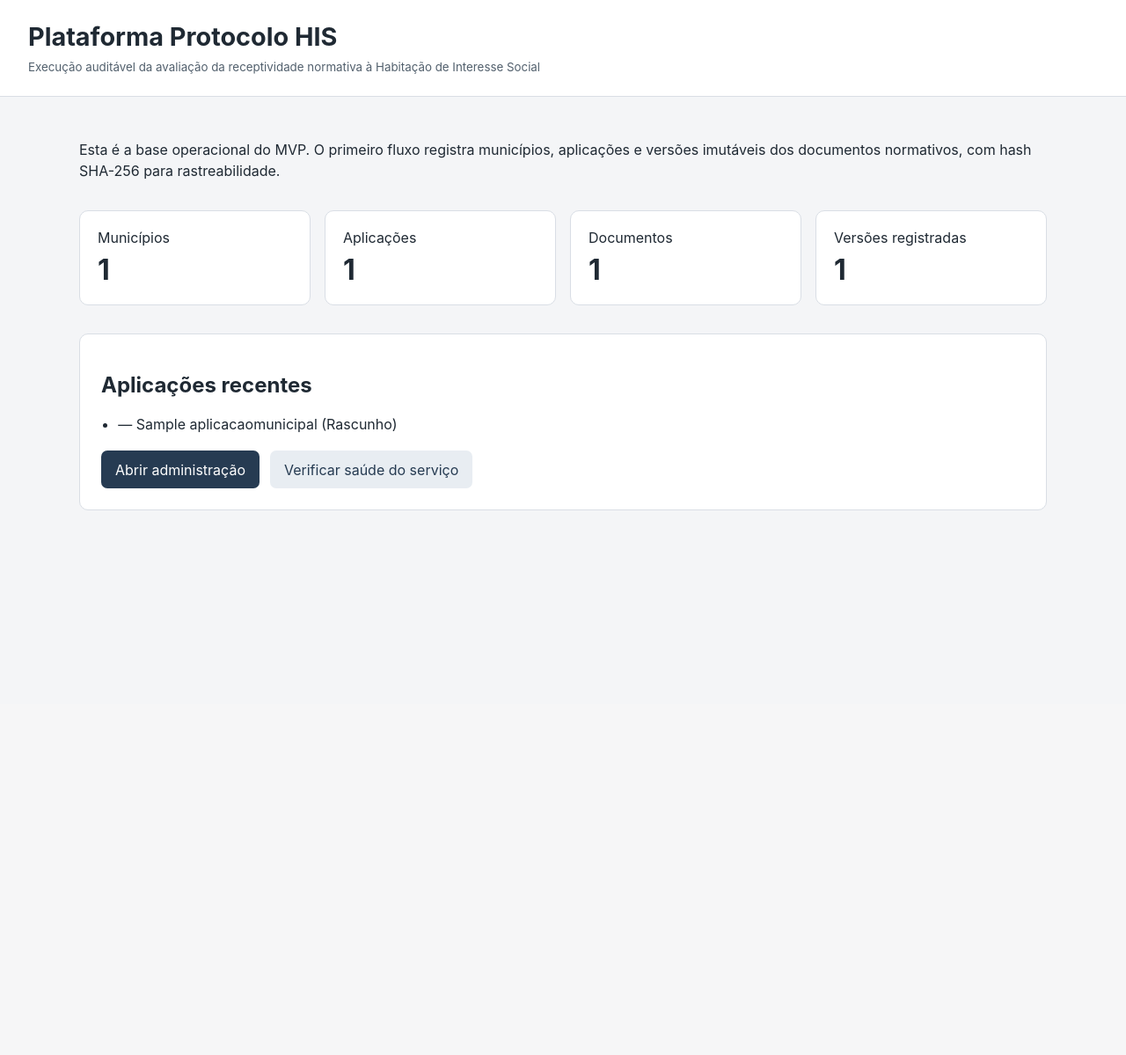
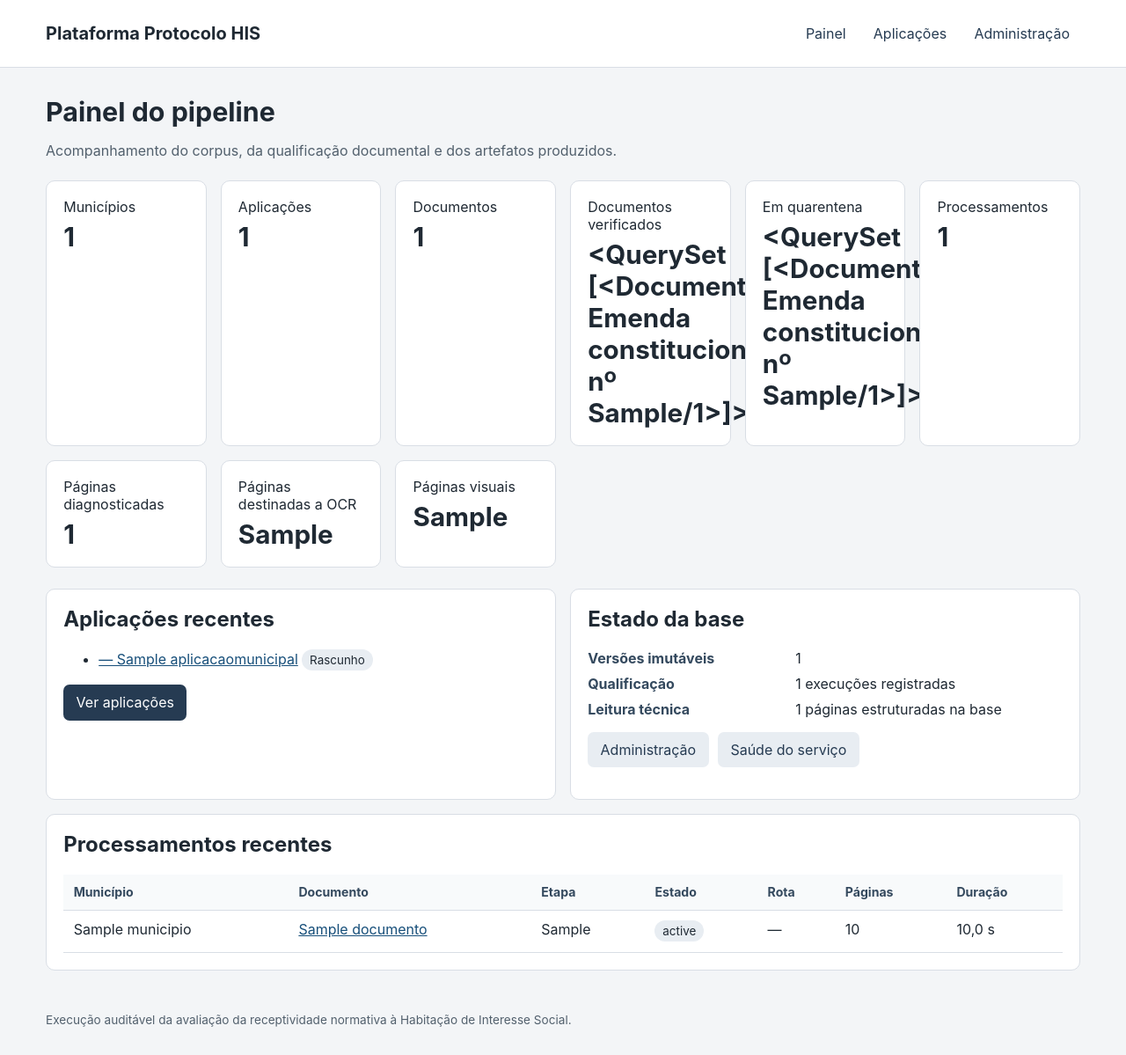
Before and after one commit to hilaliskandar/protocolo_his, a Django app: template applications/templates/applications/inicio.html in a window 1280 px wide. Shown: the whole page at 88% size. Before the commit the page ends 580 px from the top, so only its background shows below. Run offline with Django 5.2, Linux system fonts and the light colour scheme; data comes from the database, SQL or seed files in the repository; tables that the repository leaves empty hold one stand-in row (values such as "Sample post"); the template is opened without the code that fills it: values that come from a table or form of the project are taken from there, most other values are stand-ins (such as "Sample title", 1, 10 or a date in 2020); data that the repository does not hold is empty.

Commit message:
Atualizar painel inicial com indicadores do pipeline

```diff
--- a/applications/templates/applications/inicio.html
+++ b/applications/templates/applications/inicio.html
@@ -1,58 +1,71 @@
-<!doctype html>
-<html lang="pt-BR">
-<head>
-    <meta charset="utf-8">
-    <meta name="viewport" content="width=device-width, initial-scale=1">
-    <title>Plataforma Protocolo HIS</title>
-    <style>
-        :root { color-scheme: light; font-family: Inter, system-ui, sans-serif; }
-        body { margin: 0; background: #f4f5f7; color: #1f2933; }
-        header { background: #ffffff; border-bottom: 1px solid #d9dee5; padding: 1.5rem 2rem; }
-        main { max-width: 1100px; margin: 0 auto; padding: 2rem; }
-        h1 { margin: 0 0 .35rem; font-size: 1.8rem; }
-        p { line-height: 1.55; }
-        .cards { display: grid; grid-template-columns: repeat(auto-fit, minmax(180px, 1fr)); gap: 1rem; margin: 2rem 0; }
-        .card { background: white; border: 1px solid #d9dee5; border-radius: 10px; padding: 1.25rem; }
-        .numero { display: block; font-size: 2rem; font-weight: 700; margin-top: .4rem; }
-        .painel { background: white; border: 1px solid #d9dee5; border-radius: 10px; padding: 1.5rem; }
-        .acoes { display: flex; gap: .75rem; flex-wrap: wrap; margin-top: 1.25rem; }
-        .botao { display: inline-block; padding: .7rem 1rem; border-radius: 7px; background: #263b52; color: white; text-decoration: none; }
-        .secundario { background: #e8edf2; color: #263b52; }
-        ul { padding-left: 1.2rem; }
-        small { color: #52606d; }
-    </style>
-</head>
-<body>
-<header>
-    <h1>Plataforma Protocolo HIS</h1>
-    <small>Execução auditável da avaliação da receptividade normativa à Habitação de Interesse Social</small>
-</header>
-<main>
-    <p>Esta é a base operacional do MVP. O primeiro fluxo registra municípios, aplicações e versões imutáveis dos documentos normativos, com hash SHA-256 para rastreabilidade.</p>
+{% extends "applications/base.html" %}
+{% block title %}Painel — Protocolo HIS{% endblock %}
+{% block content %}
+<h1>Painel do pipeline</h1>
+<p class="subtitulo">Acompanhamento do corpus, da qualificação documental e dos artefatos produzidos.</p>
 
-    <section class="cards" aria-label="Resumo da base">
-        <div class="card">Municípios <span class="numero">{{ total_municipios }}</span></div>
-        <div class="card">Aplicações <span class="numero">{{ total_aplicacoes }}</span></div>
-        <div class="card">Documentos <span class="numero">{{ total_documentos }}</span></div>
-        <div class="card">Versões registradas <span class="numero">{{ total_versoes }}</span></div>
-    </section>
+<section class="cards" aria-label="Resumo geral">
+    <div class="card">Municípios <span class="numero">{{ total_municipios }}</span></div>
+    <div class="card">Aplicações <span class="numero">{{ total_aplicacoes }}</span></div>
+    <div class="card">Documentos <span class="numero">{{ total_documentos }}</span></div>
+    <div class="card">Documentos verificados <span class="numero">{{ documentos_verificados }}</span></div>
+    <div class="card">Em quarentena <span class="numero">{{ documentos_quarentena }}</span></div>
+    <div class="card">Processamentos <span class="numero">{{ total_processamentos }}</span></div>
+    <div class="card">Páginas diagnosticadas <span class="numero">{{ total_paginas }}</span></div>
+    <div class="card">Páginas destinadas a OCR <span class="numero">{{ paginas_ocr }}</span></div>
+    <div class="card">Páginas visuais <span class="numero">{{ paginas_visuais }}</span></div>
+</section>
 
+<div class="grade">
     <section class="painel">
         <h2>Aplicações recentes</h2>
         {% if aplicacoes_recentes %}
             <ul>
                 {% for aplicacao in aplicacoes_recentes %}
-                    <li>{{ aplicacao.municipio }} — {{ aplicacao.titulo }} ({{ aplicacao.get_status_display }})</li>
+                    <li><a href="{% url 'detalhe_aplicacao' aplicacao.pk %}">{{ aplicacao.municipio }} — {{ aplicacao.titulo }}</a> <span class="status">{{ aplicacao.get_status_display }}</span></li>
                 {% endfor %}
             </ul>
         {% else %}
-            <p>Nenhuma aplicação cadastrada. Use a administração para iniciar o piloto de Valinhos.</p>
+            <p class="vazio">Nenhuma aplicação cadastrada.</p>
         {% endif %}
+        <div class="acoes"><a class="botao" href="{% url 'lista_aplicacoes' %}">Ver aplicações</a></div>
+    </section>
+
+    <section class="painel">
+        <h2>Estado da base</h2>
+        <dl>
+            <dt>Versões imutáveis</dt><dd>{{ total_versoes }}</dd>
+            <dt>Qualificação</dt><dd>{{ total_processamentos }} execuções registradas</dd>
+            <dt>Leitura técnica</dt><dd>{{ total_paginas }} páginas estruturadas na base</dd>
+        </dl>
         <div class="acoes">
-            <a class="botao" href="/admin/">Abrir administração</a>
-            <a class="botao secundario" href="/health/">Verificar saúde do serviço</a>
+            <a class="botao secundario" href="/admin/">Administração</a>
+            <a class="botao secundario" href="/health/">Saúde do serviço</a>
         </div>
     </section>
-</main>
-</body>
-</html>
+</div>
+
+<section class="painel" style="margin-top:1rem">
+    <h2>Processamentos recentes</h2>
+    {% if processamentos_recentes %}
+    <div class="tabela-wrap">
+        <table>
+            <thead><tr><th>Município</th><th>Documento</th><th>Etapa</th><th>Estado</th><th>Rota</th><th>Páginas</th><th>Duração</th></tr></thead>
+            <tbody>
+            {% for processamento in processamentos_recentes %}
+                <tr>
+                    <td>{{ processamento.versao_documento.documento.aplicacao.municipio }}</td>
+                    <td><a href="{% url 'detalhe_processamento' processamento.pk %}">{{ processamento.versao_documento.documento }}</a></td>
+                    <td>{{ processamento.get_etapa_display }}</td>
+                    <td><span class="status {{ processamento.status }}">{{ processamento.get_status_display }}</span></td>
+                    <td>{{ processamento.get_rota_documento_display|default:"—" }}</td>
+                    <td>{{ processamento.metricas.paginas_total|default:"—" }}</td>
+                    <td>{% if processamento.duracao_segundos %}{{ processamento.duracao_segundos|floatformat:1 }} s{% else %}—{% endif %}</td>
+                </tr>
+            {% endfor %}
+            </tbody>
+        </table>
+    </div>
+    {% else %}<p class="vazio">Nenhum processamento registrado.</p>{% endif %}
+</section>
+{% endblock %}
```
